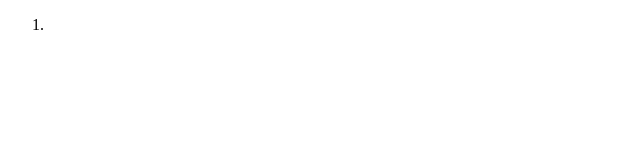
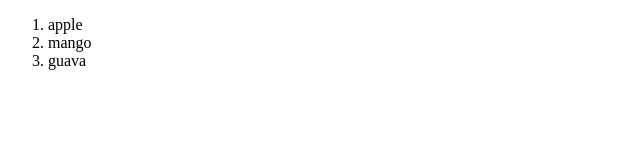
Before and after one commit to Raghu64-code/MERN_STACK, a plain HTML site: page orderedlist.html in a window 1280 px wide. Shown: the whole page, without its empty margins (0-640 px from the left). Drawn offline with Linux system fonts and the light colour scheme.

Commit message:
update list code

```diff
--- a/list.html
+++ b/orderedlist.html
@@ -7,9 +7,9 @@
 </head>
 <body>
     <ol>
-        <li>
-
-        </li>
+        <li>apple</li>
+        <li>mango</li>
+        <li>guava</li>
     </ol>
 </body>
 </html>
```
